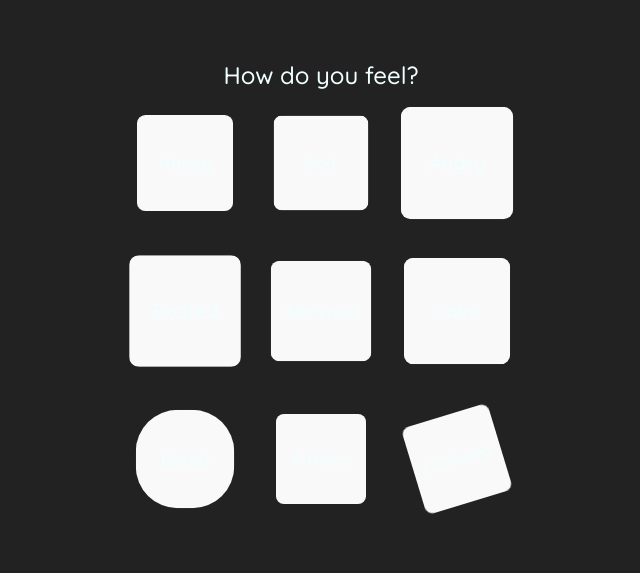
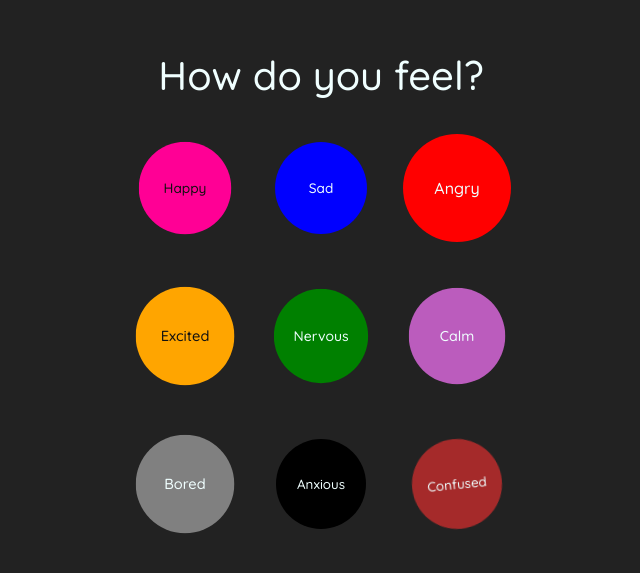
Before and after one commit to talperets/Mood-tracker, a React (Vite) app in the folder mood-tracker/: page / in a window 1280 px wide. Shown: the part 127-700 px from the top of the page, without its empty margins (319-959 px from the left). Built offline with nearby package versions, Linux system fonts and the light colour scheme.

Commit message:
home component & css

```diff
--- a/mood-tracker/src/components/Home.jsx
+++ b/mood-tracker/src/components/Home.jsx
@@ -1,20 +1,30 @@
 import React from "react";
 import "../style.css";
 export default function Home() {
+  const feelings = [
+    "happy",
+    "sad",
+    "angry",
+    "excited",
+    "nervous",
+    "calm",
+    "bored",
+    "anxious",
+    "confused",
+  ];
+  const toCapital = (string) => {
+    const firstLetter = string.charAt(0).toUpperCase();
+    const rest = string.slice(1);
+    return firstLetter + rest;
+  };
   return (
     <>
-      <h2>How do you feel?</h2>
+      <h2 className="title">How do you feel?</h2>
 
       <div class="btn-container">
-        <button id="happy">Happy</button>
-        <button id="sad">Sad</button>
-        <button id="angry">Angry</button>
-        <button id="excited">Excited</button>
-        <button id="nervous">Nervous</button>
-        <button id="calm">Calm</button>
-        <button id="bored">Bored</button>
-        <button id="anxious">Anxious</button>
-        <button id="confused">Confused</button>
+        {feelings.map((val) => {
+          return <button id={val}>{toCapital(val)}</button>;
+        })}
       </div>
     </>
   );
--- a/mood-tracker/src/index.css
+++ b/mood-tracker/src/index.css
@@ -35,7 +35,7 @@ h1 {
   line-height: 1.1;
 }
 
-button {
+/* button {
   border-radius: 8px;
   border: 1px solid transparent;
   padding: 0.6em 1.2em;
@@ -45,10 +45,10 @@ button {
   background-color: #1a1a1a;
   cursor: pointer;
   transition: border-color 0.25s;
-}
-button:hover {
+} */
+/* button:hover {
   border-color: #646cff;
-}
+} */
 button:focus,
 button:focus-visible {
   outline: 4px auto -webkit-focus-ring-color;
--- a/mood-tracker/src/style.css
+++ b/mood-tracker/src/style.css
@@ -1,4 +1,3 @@
-
 body {
   background-color: #222;
   color: azure;
@@ -17,6 +16,9 @@ body {
   column-gap: 6rem;
   row-gap: 3rem;
 }
+.title{
+  font-size: 40px;
+}
 button {
   cursor: pointer;
   color: inherit;
@@ -28,60 +30,71 @@ button {
   border: none;
   border-radius: 300px;
 }
-button:hover{
+button:hover {
   border: white solid 1px;
 }
-button:active{
+button:active {
   border: white solid 2px;
 }
 #angry {
+  background-color: red;
   display: flex;
   justify-content: center;
   align-items: center;
   animation: angryAnimation infinite 1s;
 }
 #excited {
+  background-color: orange;
+  color: #111;
   display: flex;
   justify-content: center;
   align-items: center;
   animation: nervousAnimation infinite 2.5s;
 }
 #happy {
+  color: #111;
+  background-color: #ff0095;
   display: flex;
   justify-content: center;
   align-items: center;
 }
 #anxious {
+  background-color: black;
   display: flex;
   justify-content: center;
   align-items: center;
-  animation: angryAnimation infinite 500ms;
+  animation: anxiousAnimation infinite 500ms;
 }
 #sad {
+  background-color: blue;
   display: flex;
   justify-content: center;
   align-items: center;
   animation: baloon infinite 2s;
 }
 #calm {
+  background-color: #bb5cbd;
   display: flex;
   justify-content: center;
   align-items: center;
   animation: calmAnimation infinite 8s;
 }
 #nervous {
+  background-color: green;
   display: flex;
   justify-content: center;
   align-items: center;
   animation: nervousAnimation infinite 1s;
 }
 #bored {
+  background-color: grey;
   display: flex;
   justify-content: center;
   align-items: center;
   animation: boredAnimation infinite 4s;
 }
 #confused {
+  background-color: brown;
   display: flex;
   justify-content: center;
   align-items: center;
@@ -89,7 +102,7 @@ button:active{
 }
 @keyframes baloon {
   50% {
-    scale: 1.25;
+    scale: 1.1;
   }
 
   100% {
@@ -98,7 +111,16 @@ button:active{
 }
 @keyframes angryAnimation {
   50% {
-    scale: 1.25;
+    scale: 1.2;
+  }
+
+  100% {
+    scale: 1;
+  }
+}
+@keyframes anxiousAnimation {
+  50% {
+    scale: 1.1;
   }
 
   100% {
@@ -107,7 +129,7 @@ button:active{
 }
 @keyframes nervousAnimation {
   25% {
-    scale: 1.25;
+    scale: 1.1;
   }
 
   100% {
@@ -116,7 +138,7 @@ button:active{
 }
 @keyframes calmAnimation {
   50% {
-    scale: 1.5;
+    scale: 1.2;
   }
 
   100% {
@@ -136,10 +158,10 @@ button:active{
 }
 @keyframes confusedAnimation {
   25% {
-    rotate: 30deg;
+    rotate: 10deg;
   }
   50% {
-    rotate: -30deg;
+    rotate: -10deg;
   }
 
   100% {
```
